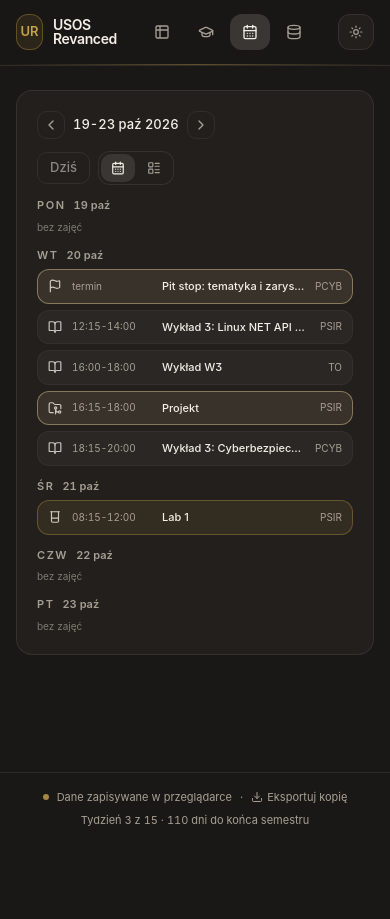
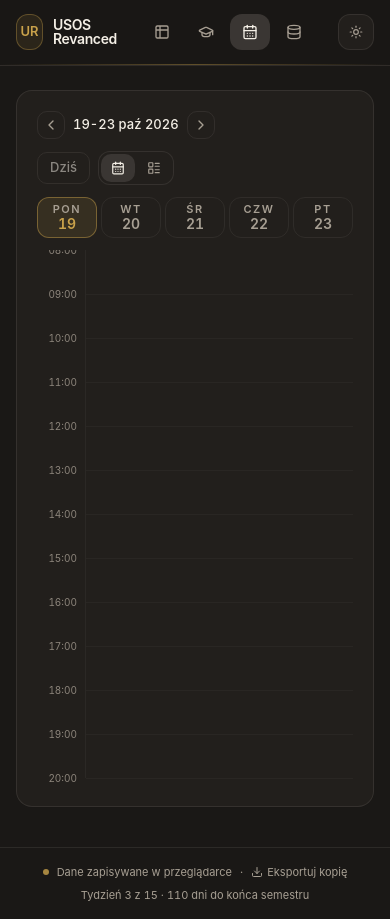
Before and after one commit to Viiico/UsosRevanced, a Nuxt app: page /kalendarz in a window 390 px wide. Before the commit the page ends 844 px from the top, so only its background shows below. Built offline with nearby package versions, Linux system fonts and the light colour scheme.

Commit message:
feat(kalendarz): na telefonie wybór dnia i siatka jednego dnia zamiast listy
Wiersz PN-PT nad siatką (w tygodniu z numerem dnia), siatka godzinowa pokazuje
tylko wybrany dzień; domyślnie dziś, w weekend poniedziałek. Wybór wspólny
dla widoku tygodnia i planu.

```diff
--- /dev/null
+++ b/app/components/kalendarz/DayPicker.vue
@@ -0,0 +1,36 @@
+<script setup lang="ts">
+/** Wybór dnia nad siatką kalendarza - tylko na telefonie, gdzie siatka ma jedną kolumnę. */
+defineProps<{ days: { label: string; sub?: string; today?: boolean }[] }>()
+
+const selected = defineModel<number>({ required: true })
+</script>
+
+<template>
+  <div class="mb-3 grid grid-cols-5 gap-1 sm:hidden" role="tablist" aria-label="Dzień tygodnia">
+    <button
+      v-for="(day, index) in days"
+      :key="day.label"
+      type="button"
+      role="tab"
+      :aria-selected="selected === index"
+      class="flex flex-col items-center rounded-lg border py-1.5 transition-colors"
+      :class="
+        selected === index
+          ? 'border-primary/45 bg-primary/12 text-primary'
+          : 'border-border/60 text-muted-foreground hover:text-foreground'
+      "
+      @click="selected = index"
+    >
+      <span class="eyebrow" :class="selected === index || day.today ? 'text-primary' : undefined">
+        {{ day.label }}
+      </span>
+      <span
+        v-if="day.sub"
+        class="tnum mt-0.5 text-sm leading-none font-semibold"
+        :class="day.today && selected !== index ? 'text-primary' : undefined"
+      >
+        {{ day.sub }}
+      </span>
+    </button>
+  </div>
+</template>
--- a/app/pages/kalendarz.vue
+++ b/app/pages/kalendarz.vue
@@ -76,6 +76,10 @@ const KIND_STYLE: Record<TermKind, { block: string }> = {
 }
 
 const view = ref<'week' | 'compact'>('week')
+
+/** Dzień pokazywany na telefonie (0 = pon): domyślnie dzisiejszy, w weekend poniedziałek. */
+const todayWeekday = (new Date(`${nowIso.value.slice(0, 10)}T12:00:00Z`).getUTCDay() + 6) % 7
+const selectedDay = ref(todayWeekday < 5 ? todayWeekday : 0)
 
 function isoDay(iso: string): number {
   return new Date(`${iso}T12:00:00Z`).getUTCDay()
@@ -392,9 +396,14 @@ function pad(hour: number) {
       </CardHeader>
 
       <CardContent class="pt-0">
-        <div class="relative overflow-x-auto max-sm:hidden">
-          <div class="min-w-[34rem] pb-2">
-            <div class="grid grid-cols-[3rem_repeat(5,minmax(0,1fr))] border-b border-border/60">
+        <!-- Telefon: wybór dnia, a siatka pokazuje tylko ten dzień - pięć kolumn się nie mieściło. -->
+        <DayPicker
+          v-model="selectedDay"
+          :days="weekDays.map((day) => ({ label: formatWeekday(day), sub: dayOfMonth(day), today: isToday(day) }))"
+        />
+        <div class="relative overflow-x-auto">
+          <div class="pb-2 sm:min-w-[34rem]">
+            <div class="grid grid-cols-[3rem_minmax(0,1fr)] border-b border-border/60 max-sm:hidden sm:grid-cols-[3rem_repeat(5,minmax(0,1fr))]">
               <div />
               <div
                 v-for="day in weekDays"
@@ -415,13 +424,15 @@ function pad(hour: number) {
 
             <div
               v-if="hasDeadlines"
-              class="grid grid-cols-[3rem_repeat(5,minmax(0,1fr))] border-b border-border/60"
+              class="grid grid-cols-[3rem_minmax(0,1fr)] border-b border-border/60 sm:grid-cols-[3rem_repeat(5,minmax(0,1fr))]"
+              :class="deadlinesForDay(weekDays[selectedDay]!).length ? undefined : 'max-sm:hidden'"
             >
               <div class="pt-2 pr-2 text-right text-3xs text-muted-foreground">terminy</div>
               <div
-                v-for="day in weekDays"
+                v-for="(day, dayIndex) in weekDays"
                 :key="day"
                 class="min-h-9 border-l border-border/40 px-1 py-1.5"
+                :class="dayIndex === selectedDay ? undefined : 'max-sm:hidden'"
               >
                 <NuxtLink
                   v-for="term in deadlinesForDay(day)"
@@ -435,7 +446,7 @@ function pad(hour: number) {
               </div>
             </div>
 
-            <div class="grid grid-cols-[3rem_repeat(5,minmax(0,1fr))]">
+            <div class="grid grid-cols-[3rem_minmax(0,1fr)] sm:grid-cols-[3rem_repeat(5,minmax(0,1fr))]">
               <div class="relative" :style="{ height: `${GRID_HEIGHT}px` }">
                 <div
                   v-for="hour in HOURS"
@@ -448,10 +459,13 @@ function pad(hour: number) {
               </div>
 
               <div
-                v-for="day in weekDays"
+                v-for="(day, dayIndex) in weekDays"
                 :key="day"
                 class="relative border-l border-border/40"
-                :class="isToday(day) ? 'bg-primary/[0.04]' : undefined"
+                :class="[
+                  isToday(day) ? 'bg-primary/[0.04]' : undefined,
+                  dayIndex === selectedDay ? undefined : 'max-sm:hidden',
+                ]"
                 :style="{ height: `${GRID_HEIGHT}px` }"
               >
                 <div
@@ -515,51 +529,6 @@ function pad(hour: number) {
           </div>
         </div>
 
-        <!-- Telefon: lista dni zamiast siatki - pięć kolumn nie mieściło się bez przewijania w bok. -->
-        <div class="space-y-3 sm:hidden">
-          <section v-for="day in weekDays" :key="day">
-            <h3
-              class="mb-1.5 flex items-baseline gap-2 text-2xs"
-              :class="isToday(day) ? 'text-primary' : 'text-muted-foreground'"
-            >
-              <span class="eyebrow" :class="isToday(day) ? 'text-primary' : undefined">
-                {{ formatWeekday(day) }}
-              </span>
-              <span class="tnum font-semibold">{{ formatDate(day) }}</span>
-              <span v-if="isToday(day)" class="font-medium">· dziś</span>
-            </h3>
-            <div
-              v-if="!deadlinesForDay(day).length && !timedForDay(day).length"
-              class="text-3xs text-muted-foreground/70"
-            >
-              bez zajęć
-            </div>
-            <div v-else class="space-y-1.5">
-              <NuxtLink
-                v-for="term in [...deadlinesForDay(day), ...timedForDay(day)]"
-                :key="term.id"
-                :to="termLink(term)"
-                class="flex items-center gap-2.5 rounded-lg border px-2.5 py-2 transition-colors"
-                :class="KIND_STYLE[term.kind].block"
-              >
-                <component :is="KIND_ICON[term.kind]" class="size-3.5 shrink-0 opacity-80" />
-                <span class="tnum w-20 shrink-0 text-3xs text-muted-foreground">
-                  <template v-if="term.start">
-                    {{ term.start }}<template v-if="term.end">-{{ term.end }}</template>
-                  </template>
-                  <template v-else>termin</template>
-                </span>
-                <span class="min-w-0 flex-1 truncate text-2xs font-medium">
-                  {{ shortTitle(term) }}
-                </span>
-                <span class="shrink-0 text-3xs text-muted-foreground uppercase">
-                  {{ term.subjectId }}
-                </span>
-              </NuxtLink>
-            </div>
-          </section>
-        </div>
-
         <div
           v-if="weekendTerms.length"
           class="mt-3 flex flex-wrap items-center gap-x-3 gap-y-1.5 border-t border-border/60 pt-3"
@@ -589,9 +558,13 @@ function pad(hour: number) {
       </CardHeader>
 
       <CardContent class="pt-0">
-        <div class="overflow-x-auto max-sm:hidden">
-          <div class="min-w-[34rem] pb-2">
-            <div class="grid grid-cols-[3rem_repeat(5,minmax(0,1fr))] border-b border-border/60">
+        <DayPicker
+          v-model="selectedDay"
+          :days="COMPACT_DAYS.map((label) => ({ label }))"
+        />
+        <div class="overflow-x-auto">
+          <div class="pb-2 sm:min-w-[34rem]">
+            <div class="grid grid-cols-[3rem_minmax(0,1fr)] border-b border-border/60 max-sm:hidden sm:grid-cols-[3rem_repeat(5,minmax(0,1fr))]">
               <div />
               <div
                 v-for="label in COMPACT_DAYS"
@@ -602,7 +575,7 @@ function pad(hour: number) {
               </div>
             </div>
 
-            <div class="grid grid-cols-[3rem_repeat(5,minmax(0,1fr))]">
+            <div class="grid grid-cols-[3rem_minmax(0,1fr)] sm:grid-cols-[3rem_repeat(5,minmax(0,1fr))]">
               <div class="relative" :style="{ height: `${GRID_HEIGHT}px` }">
                 <div
                   v-for="hour in HOURS"
@@ -618,6 +591,7 @@ function pad(hour: number) {
                 v-for="(label, index) in COMPACT_DAYS"
                 :key="label"
                 class="relative border-l border-border/40"
+                :class="index === selectedDay ? undefined : 'max-sm:hidden'"
                 :style="{ height: `${GRID_HEIGHT}px` }"
               >
                 <div
@@ -666,37 +640,6 @@ function pad(hour: number) {
             </div>
           </div>
         </div>
-
-        <!-- Telefon: plan jako lista dni tygodnia. -->
-        <div class="space-y-3 sm:hidden">
-          <section v-for="(label, index) in COMPACT_DAYS" :key="label">
-            <h3 class="eyebrow mb-1.5 text-muted-foreground">{{ label }}</h3>
-            <div v-if="!slotsFor(index + 1).length" class="text-3xs text-muted-foreground/70">
-              bez zajęć
-            </div>
-            <div v-else class="space-y-1.5">
-              <NuxtLink
-                v-for="slot in slotsFor(index + 1)"
-                :key="slot.key"
-                :to="slotLink(slot)"
-                class="flex items-center gap-2.5 rounded-lg border px-2.5 py-2 transition-colors"
-                :class="KIND_STYLE[slot.kind].block"
-              >
-                <component :is="KIND_ICON[slot.kind]" class="size-3.5 shrink-0 opacity-80" />
-                <span class="tnum w-20 shrink-0 text-3xs text-muted-foreground">
-                  {{ slot.start }}-{{ slot.end }}
-                </span>
-                <span class="min-w-0 flex-1">
-                  <span class="block truncate text-2xs font-medium">{{ slot.subjectName }}</span>
-                  <span class="block truncate text-3xs text-muted-foreground/80">
-                    {{ TERM_KIND_LABEL[slot.kind] }} · {{ slot.cadence
-                    }}<template v-if="slot.group"> · {{ slot.group }}</template>
-                  </span>
-                </span>
-              </NuxtLink>
-            </div>
-          </section>
-        </div>
       </CardContent>
     </Card>
   </div>
```
